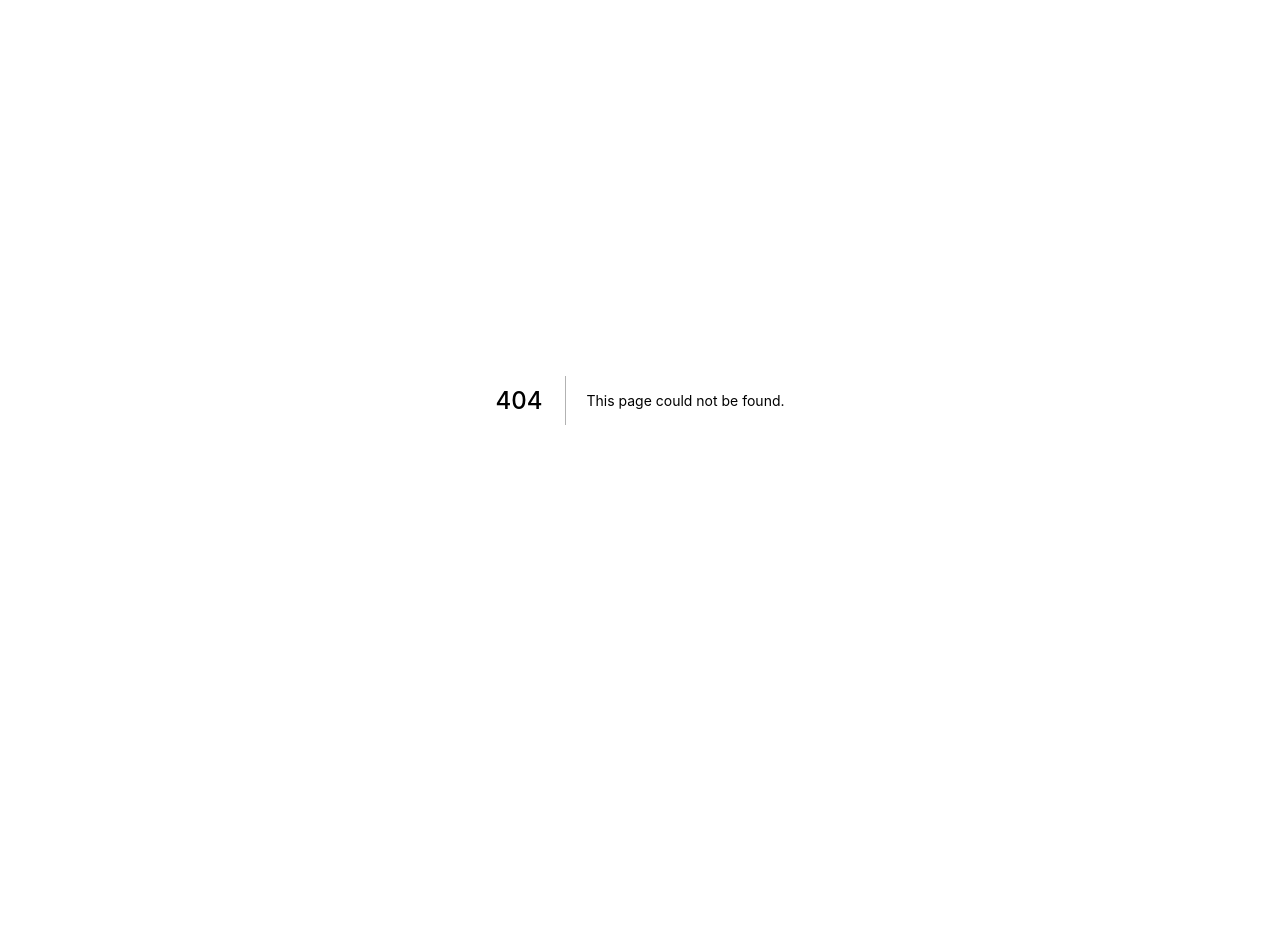
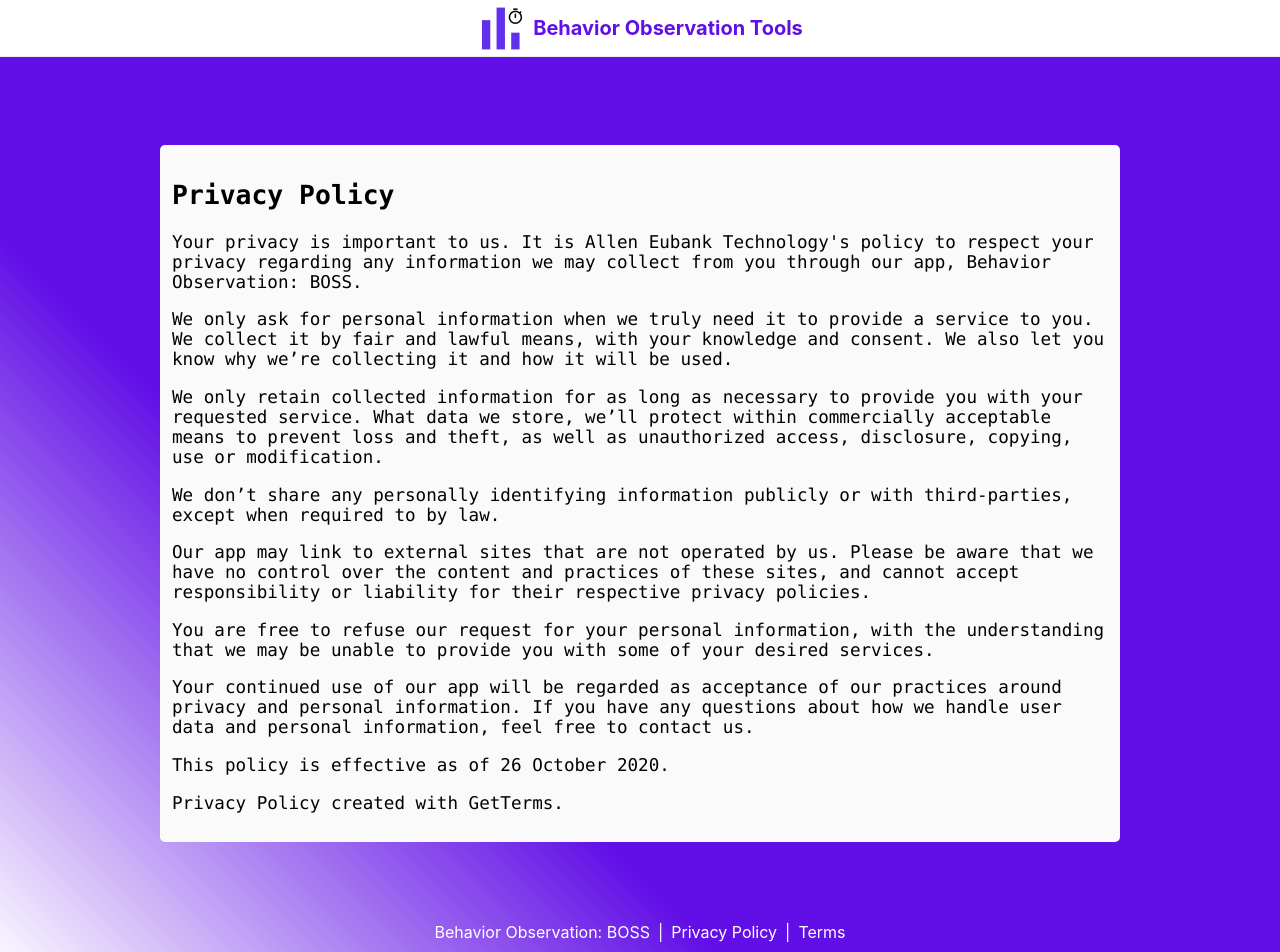
Before and after one commit to adeubank/www.behaviorobservationtools.com, a Next.js app: page /privacy in a window 1280 px wide. Before the commit this address had no page. Shown: the top 952 px of the page. Before the commit the page ends 800 px from the top, so only its background shows below. Built offline with nearby package versions, Linux system fonts and the light colour scheme.

Commit message:
add even more pages

```diff
--- /dev/null
+++ b/pages/footer.js
@@ -0,0 +1,23 @@
+import styles from '../styles/Home.module.css'
+
+export default function Footer() {
+  return <footer className={styles.footer}>
+        <a
+          href="/"
+        >
+          Behavior Observation: BOSS
+        </a>
+        |
+        <a
+          href="/privacy"
+        >
+          Privacy Policy
+        </a>
+        |
+        <a
+          href="/terms"
+        >
+          Terms
+        </a>
+      </footer>
+}
--- /dev/null
+++ b/pages/layout.js
@@ -0,0 +1,32 @@
+import Head from 'next/head'
+
+import Footer from './footer'
+import styles from '../styles/Home.module.css'
+
+export default function Layout({ children, props }) {
+  return (
+    <div className={styles.container}>
+      <Head>
+        <title>Behavior Observation Tools</title>
+        <link rel="icon" href="/img/icon.png" />
+        <meta name="viewport" content="width=device-width, initial-scale=1"/>
+      </Head>
+
+
+        <header className={styles.header}>
+          <a href="/">
+          <img className={styles.logo} src="/img/icon.png" alt="Behavior Observation: BOSS Logo"/>
+          <h1 className={styles.title}>
+            Behavior&nbsp;Observation&nbsp;Tools
+          </h1>
+          </a>
+        </header>
+
+      <main className={styles.main}>
+      {children}
+      </main>
+
+      <Footer/>
+    </div>
+  )
+}
--- /dev/null
+++ b/pages/privacy.js
@@ -0,0 +1,21 @@
+import Layout from './layout'
+import styles from '../styles/Home.module.css'
+
+export default function Privacy() {
+  return <Layout>
+  <div className={styles.grid}>
+    <div className={styles.code}>
+    <h2>Privacy Policy</h2>
+    <p>Your privacy is important to us. It is Allen Eubank Technology's policy to respect your privacy regarding any information we may collect from you through our app, Behavior Observation: BOSS.</p>
+    <p>We only ask for personal information when we truly need it to provide a service to you. We collect it by fair and lawful means, with your knowledge and consent. We also let you know why we’re collecting it and how it will be used.</p>
+    <p>We only retain collected information for as long as necessary to provide you with your requested service. What data we store, we’ll protect within commercially acceptable means to prevent loss and theft, as well as unauthorized access, disclosure, copying, use or modification.</p>
+    <p>We don’t share any personally identifying information publicly or with third-parties, except when required to by law.</p>
+    <p>Our app may link to external sites that are not operated by us. Please be aware that we have no control over the content and practices of these sites, and cannot accept responsibility or liability for their respective privacy policies.</p>
+    <p>You are free to refuse our request for your personal information, with the understanding that we may be unable to provide you with some of your desired services.</p>
+    <p>Your continued use of our app will be regarded as acceptance of our practices around privacy and personal information. If you have any questions about how we handle user data and personal information, feel free to contact us.</p>
+    <p>This policy is effective as of 26 October 2020.</p>
+    <p><a href="https://getterms.io" title="Generate a free privacy policy">Privacy Policy created with GetTerms.</a></p>
+    </div>
+  </div>
+  </Layout>
+}
--- a/styles/Home.module.css
+++ b/styles/Home.module.css
@@ -44,6 +44,14 @@
   color: #610fe6;
 }
 
+.header a {
+  width: 100%;
+  display: flex;
+  flex: 1;
+  align-items: center;
+  justify-content: center;
+
+}
 
 .hero {
   width: 100%;
@@ -71,7 +79,7 @@
 
 
 .title a {
-  color: #610fe6;
+  color: #fff;
   text-decoration: none;
 }
 
@@ -104,6 +112,7 @@
 }
 
 .code {
+  color: black;
   background: #fafafa;
   border-radius: 5px;
   padding: 0.75rem;
@@ -135,7 +144,7 @@
   text-align: left;
   color: inherit;
   text-decoration: none;
-  transition: color 0.15s ease, border-color 0.15s ease;
+  transition: color 0.15s ease, border-color 0.15s ease,  background-color 0.15s ease;
   display: flex;
   justify-content: center;
   align-items: center;
@@ -149,6 +158,7 @@
 .cta:hover,
 .cta:focus,
 .cta:active {
+  background-color: #fff;
   color: #610fe6;
   border-color: #610fe6;
 }
@@ -169,7 +179,7 @@
   text-decoration: none;
   border: 1px solid #eaeaea;
   border-radius: 10px;
-  transition: color 0.15s ease, border-color 0.15s ease;
+  transition: color 0.15s ease, border-color 0.15s ease,  background-color 0.15s ease;
   min-width: 320px;
   max-width: 100%;
 }
@@ -177,6 +187,7 @@
 .card:hover,
 .card:focus,
 .card:active {
+  background-color: #fff;
   color: #610fe6;
   border-color: #610fe6;
 }
@@ -200,7 +211,6 @@
 .footer {
   width: 100%;
   height: 100px;
-  border-top: 1px solid #eaeaea;
   display: flex;
   justify-content: center;
   align-items: center;
@@ -214,4 +224,5 @@
   display: flex;
   justify-content: center;
   align-items: center;
+  margin: 0.5rem;
 }
```
Also changed, not shown: pages/index.js (+5 -35 lines), pages/terms.js (added, +44 -0 lines).
